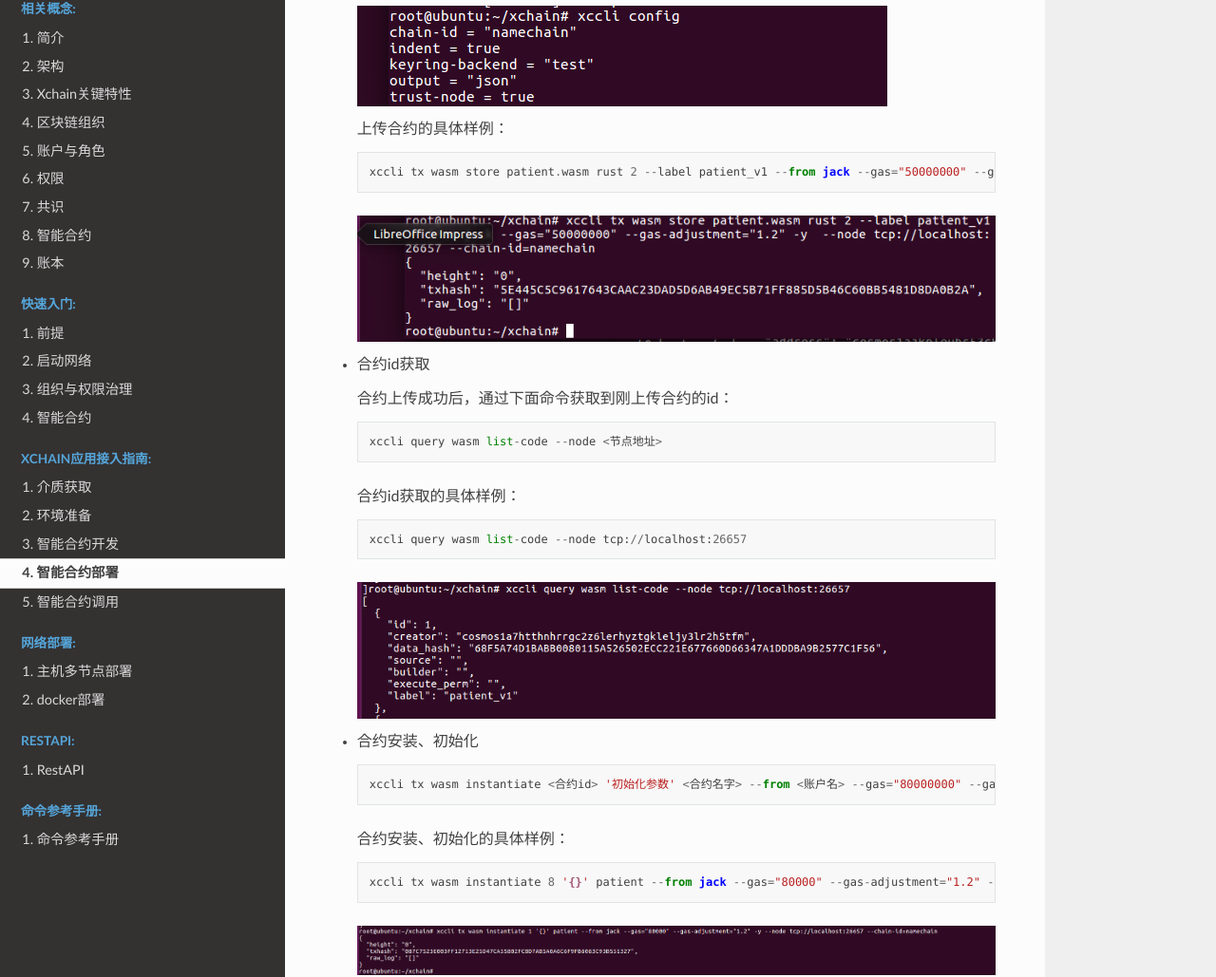
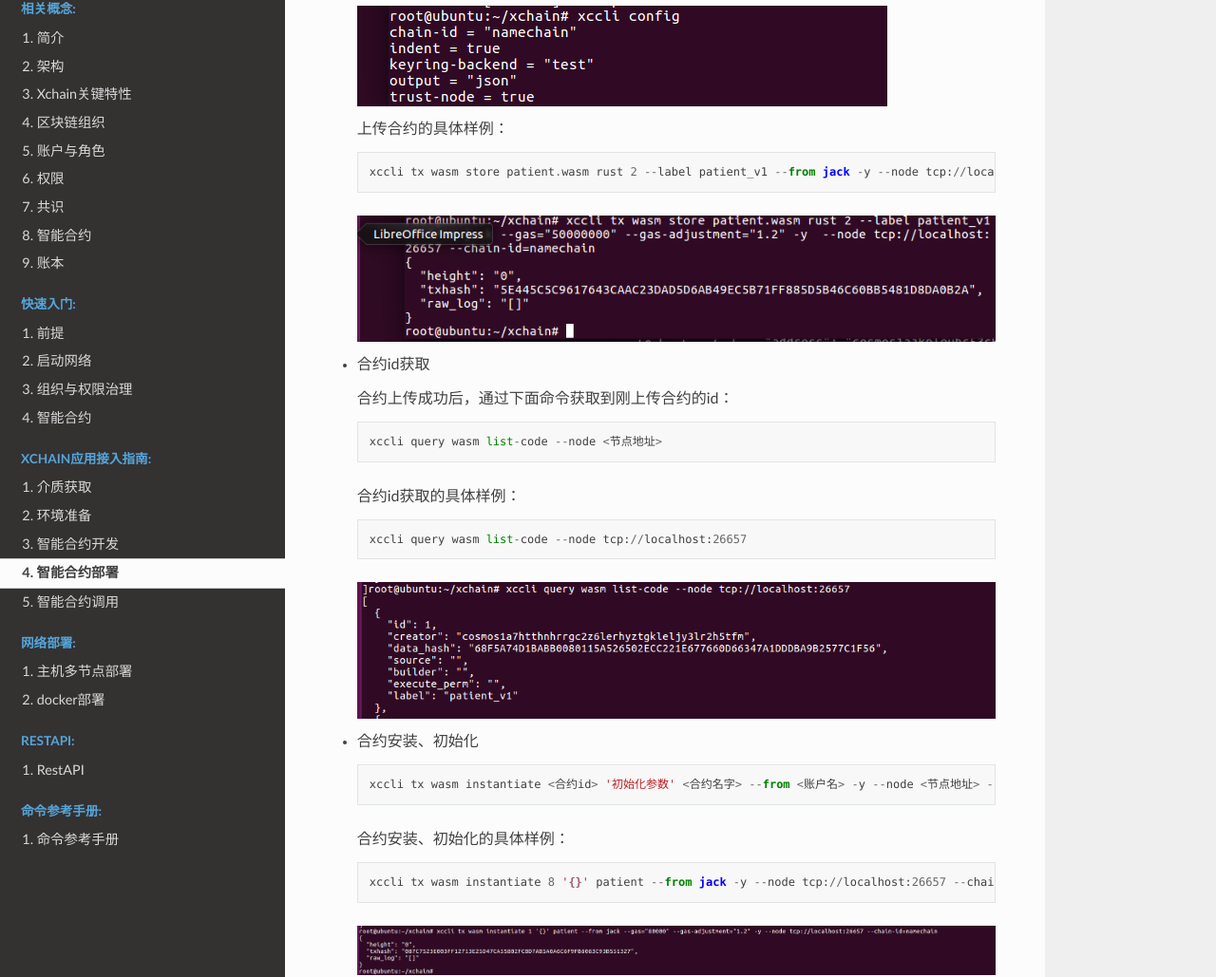
Before and after one commit to XAbaiyangdian/xchaindoc, a Sphinx documentation site: the page built from source/ApplicationAccess/SmartContractDeployment.md, in a window 1280 px wide and 1400 px high, scrolled down 357 px. Shown: the part 185-1214 px from the top of the window at 95% size. Built offline with Sphinx 7.4.7 and the Read the Docs theme 2.0.0, drawn with Linux system fonts in a browser that asks for light colours; some of the changed text lies outside the part shown.

Commit message:
Add files via upload

````diff
--- a/source/ApplicationAccess/SmartContractDeployment.md
+++ b/source/ApplicationAccess/SmartContractDeployment.md
@@ -5,7 +5,7 @@
     上传合约的代码格式如下所示：
 
     ```
-    xccli tx wasm store <合约文件> rust 2 --label <合约标记> --from <账户名> --gas="50000000" --gas-adjustment="1.2" -y --node <节点地址> --chain-id=xchain
+    xccli tx wasm store <合约文件> rust 2 --label <合约标记> --from <账户名> -y --node <节点地址> --chain-id=xchain
     ```
 
     具体的节点地址上文已经说明，可以通过xccli status进行查询
@@ -26,7 +26,7 @@
 
     上传合约的具体样例：
     ```
-    xccli tx wasm store patient.wasm rust 2 --label patient_v1 --from jack --gas="50000000" --gas-adjustment="1.2" -y --node tcp://localhost:26657 --chain-id=namechain
+    xccli tx wasm store patient.wasm rust 2 --label patient_v1 --from jack -y --node tcp://localhost:26657 --chain-id=namechain
     ```
     ![上传合约样例](picture/d72b9484800f7a15368246a6cdf8ca2d.png)
 
@@ -47,11 +47,11 @@
 - 合约安装、初始化
 
     ```
-    xccli tx wasm instantiate <合约id> '初始化参数' <合约名字> --from <账户名> --gas="80000000" --gas-adjustment="1.2" -y --node <节点地址> --chain-id=xchain
+    xccli tx wasm instantiate <合约id> '初始化参数' <合约名字> --from <账户名> -y --node <节点地址> --chain-id=xchain
     ```
 
     合约安装、初始化的具体样例：
     ```
-    xccli tx wasm instantiate 8 '{}' patient --from jack --gas="80000" --gas-adjustment="1.2" -y --node tcp://localhost:26657 --chain-id=namechain
+    xccli tx wasm instantiate 8 '{}' patient --from jack -y --node tcp://localhost:26657 --chain-id=namechain
     ```
     ![合约安装、初始化样例](picture/109b5c572e9245c738e085bf75784b63.png "合约安装、初始化样例")
````
Also changed, not shown: source/ApplicationAccess/SmartContractCall.md (+2 -2 lines).
